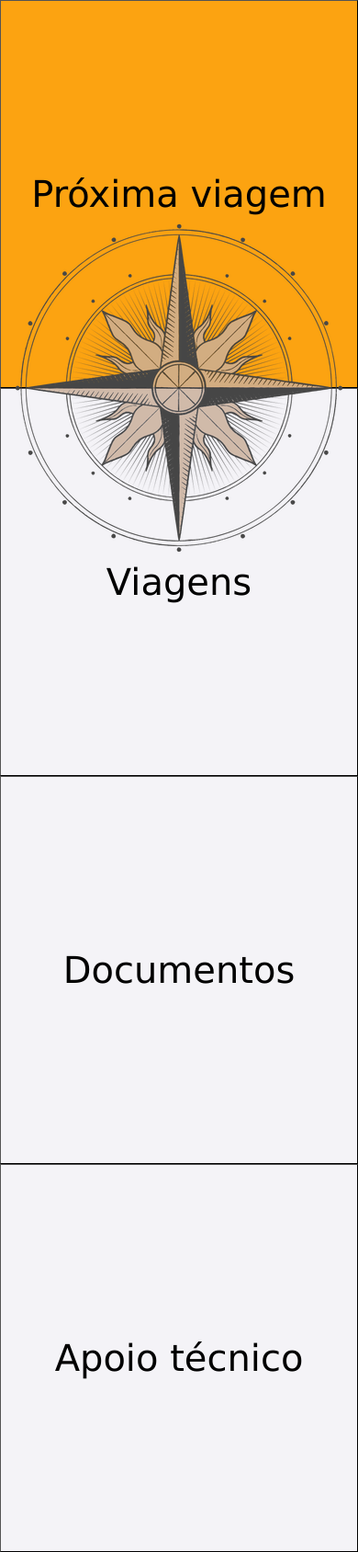
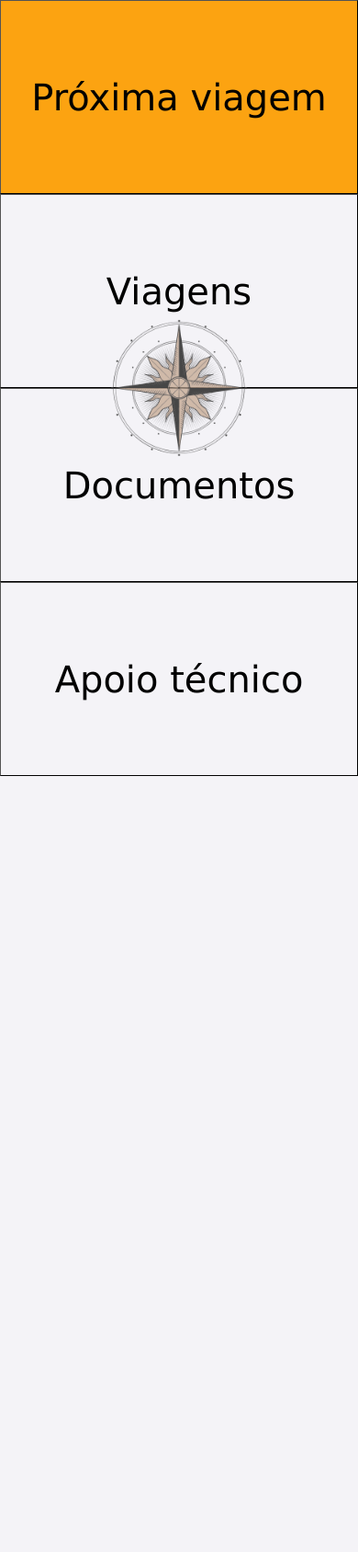
Before and after one commit to tiagomneves-pt/AwayPlanner, a PHP site: page / in a window 390 px wide. Shown: the whole page at 92% size. After the commit the page ends 844 px from the top, so only its background shows below. Run offline with PHP 8.4, Linux system fonts and the light colour scheme.

Commit message:
Responsividade da página inicial melhorada

```diff
--- a/css/styles.css
+++ b/css/styles.css
@@ -83,9 +83,16 @@ body{
 }
 
 .opcoes-index{
-    height: 50vh;
+    height: 25vh;
     width: 100%;
     background-color: #f4f3f7;
     border-width: 1px;
     font-size: 40px;
 }
+
+/*768px é equivalente ao tamanho médio do Bootstrap*/
+@media (min-width: 768px){
+    .opcoes-index {
+        height: 50vh;
+    }
+}
--- a/index.html
+++ b/index.html
@@ -11,22 +11,22 @@
 </head>
 <body>
     <div class="row g-0">
-        <div class="col-lg-6 col-sm-12">
+        <div class="col-12 col-md-6">
             <button type="button" class="btn-ap-primary opcoes-index" onclick="redirecionarPagina()">Próxima viagem</button>
         </div>
-        <div class="col-lg-6 col-sm-12">
+        <div class="col-12 col-md-6">
             <button type="button" class="btn-ap-primary opcoes-index" onclick="redirecionarPagina('viagens.html')">Viagens</button>
         </div>
-        <div class="col-lg-6 col-sm-12">
+        <div class="col-12 col-md-6">
             <button type="button" class="btn-ap-primary opcoes-index" onclick="redirecionarPagina()">Documentos</button>
         </div>
-        <div class="col-lg-6 col-sm-12">
+        <div class="col-12 col-md-6">
             <button type="button" class="btn-ap-primary opcoes-index" onclick="redirecionarPagina()">Apoio técnico</button>
         </div>
     </div>
 
     <div class="position-absolute top-50 start-50 translate-middle">
-        <img src="imagens/rosa-dos-ventos.png" alt="Logótipo da página">
+        <img src="imagens/rosa-dos-ventos.png" alt="Logótipo da página" class="img-fluid">
     </div>
 
 
```
Also changed, not shown: css/styles-dark.css (deleted, +0 -43 lines).
